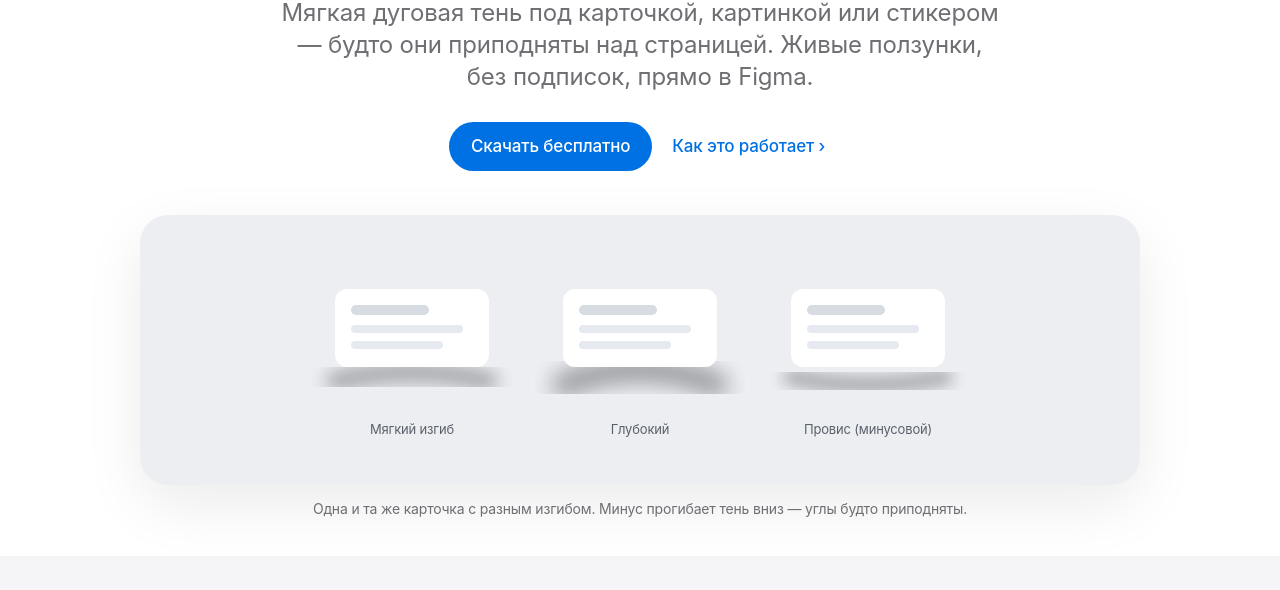
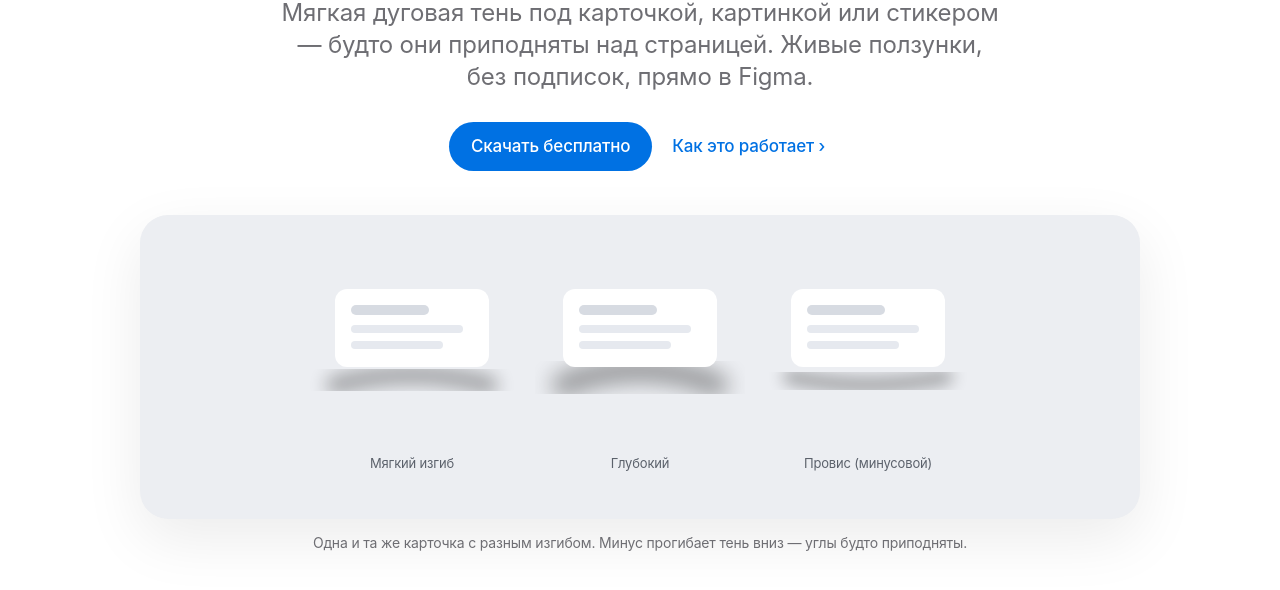
Before and after one commit to Dany-tut/curved-shadow, a plain HTML site: page index.html in a window 1280 px wide. Shown: the part 464-1054 px from the top of the page. Drawn offline with Linux system fonts and the light colour scheme.

Commit message:
Фавикон + тени в демо больше не обрезаются

```diff
--- a/index.html
+++ b/index.html
@@ -7,6 +7,7 @@
 <meta name="description" content="Бесплатный плагин Figma: кладёт под объект мягкую изогнутую тень — карточка, картинка или стикер словно приподняты над страницей. Живые ползунки, работает локально.">
 <meta property="og:title" content="Curved shadow — изогнутая тень для Figma">
 <meta property="og:description" content="Мягкая дуговая тень под любым объектом. Бесплатный плагин Figma с живыми ползунками.">
+<link rel="icon" href="icon.svg">
 <style>
   :root { --bg:#fff; --bg2:#f5f5f7; --card:#fff; --ink:#1d1d1f; --ink2:#6e6e73; --line:#d2d2d7;
     --accent:#0071e3; --accent-ink:#fff; --shadow:0 20px 60px rgba(0,0,0,.08);
@@ -91,9 +92,9 @@
     <div class="panel">
       <!-- три примера изгиба -->
       <div class="demo">
-        <svg width="210" height="150" viewBox="0 0 210 150">
+        <svg width="210" height="184" viewBox="0 0 210 184">
           <defs><filter id="b1" x="-60%" y="-60%" width="220%" height="220%"><feGaussianBlur stdDeviation="9"/></filter></defs>
-          <path d="M28 120 Q105 103 182 120" fill="none" stroke="#000" stroke-width="18" stroke-linecap="round" opacity=".32" filter="url(#b1)"/>
+          <path d="M28 124 Q105 104 182 124" fill="none" stroke="#000" stroke-width="18" stroke-linecap="round" opacity=".32" filter="url(#b1)"/>
           <rect x="28" y="28" width="154" height="78" rx="12" fill="#fff"/>
           <rect x="44" y="44" width="78" height="10" rx="5" fill="#d7dbe2"/>
           <rect x="44" y="64" width="112" height="8" rx="4" fill="#e6e9ef"/>
@@ -102,7 +103,7 @@
         <div class="cap">Мягкий изгиб</div>
       </div>
       <div class="demo">
-        <svg width="210" height="150" viewBox="0 0 210 150">
+        <svg width="210" height="184" viewBox="0 0 210 184">
           <defs><filter id="b2" x="-60%" y="-60%" width="220%" height="220%"><feGaussianBlur stdDeviation="11"/></filter></defs>
           <path d="M28 124 Q105 94 182 124" fill="none" stroke="#000" stroke-width="22" stroke-linecap="round" opacity=".38" filter="url(#b2)"/>
           <rect x="28" y="28" width="154" height="78" rx="12" fill="#fff"/>
@@ -113,7 +114,7 @@
         <div class="cap">Глубокий</div>
       </div>
       <div class="demo">
-        <svg width="210" height="150" viewBox="0 0 210 150">
+        <svg width="210" height="184" viewBox="0 0 210 184">
           <defs><filter id="b3" x="-60%" y="-60%" width="220%" height="220%"><feGaussianBlur stdDeviation="8"/></filter></defs>
           <path d="M28 116 Q105 132 182 116" fill="none" stroke="#000" stroke-width="16" stroke-linecap="round" opacity=".3" filter="url(#b3)"/>
           <rect x="28" y="28" width="154" height="78" rx="12" fill="#fff"/>
```
